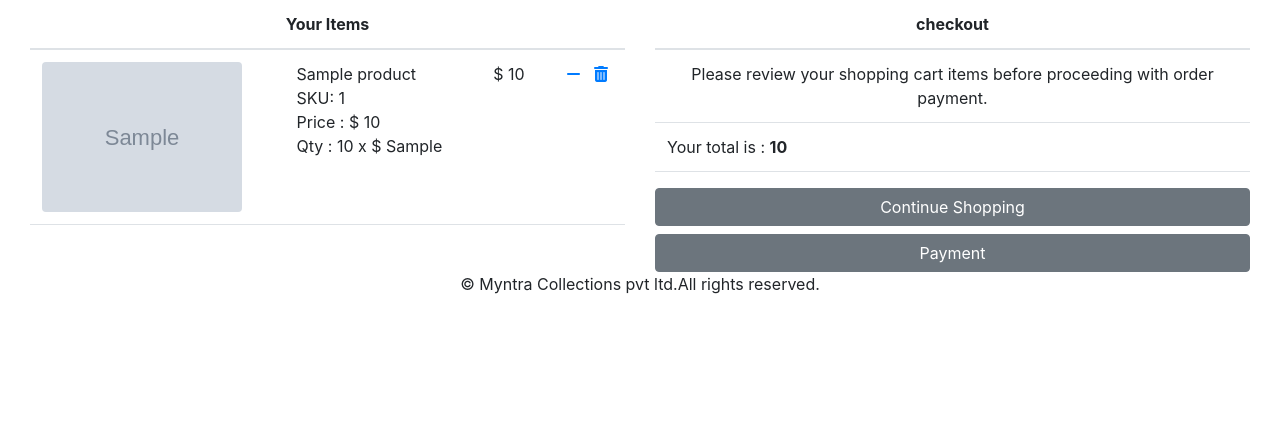
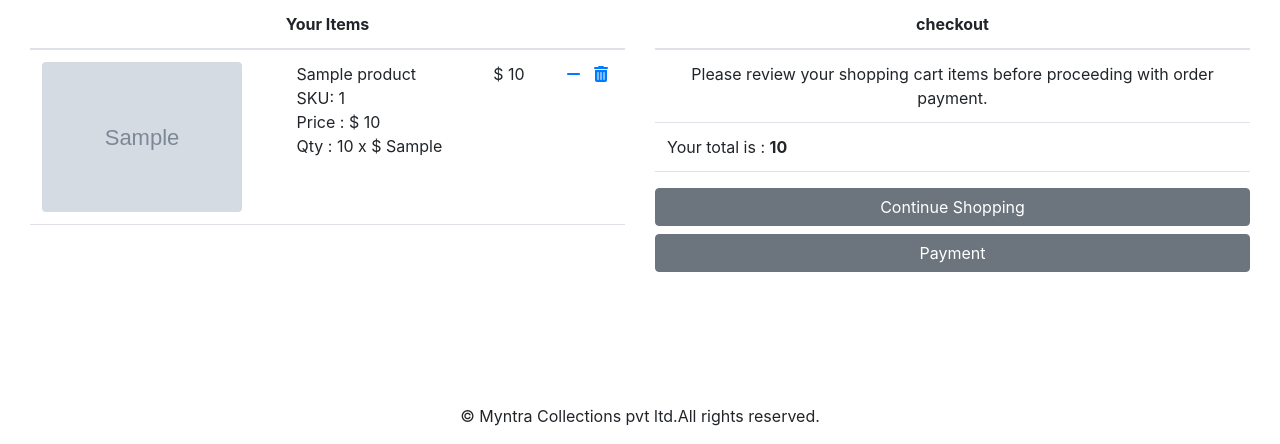
Before and after one commit to Jesmin-Kurian/inmakes_ecomerceproject, a Django app: template templates/cart.html in a window 1280 px wide. Shown: the part 356-800 px from the top of the page. Run offline with Django 4.2, Linux system fonts and the light colour scheme; the template is opened without the code that fills it: most values are stand-ins (such as "Sample title", 1, 10 or a date in 2020); grey boxes marked "Sample" are stand-in pictures; some libraries are stand-ins or nearby versions.

Commit message:
Update footer.html

```diff
--- a/templates/footer.html
+++ b/templates/footer.html
@@ -1,4 +1,4 @@
-<div class="footer navbar-fixed-bottom my_footer">
+<div class="fixed-bottom">
     <p class="text-center">&copy; Myntra Collections pvt ltd.All rights reserved.
     </p>
 </div>
```
